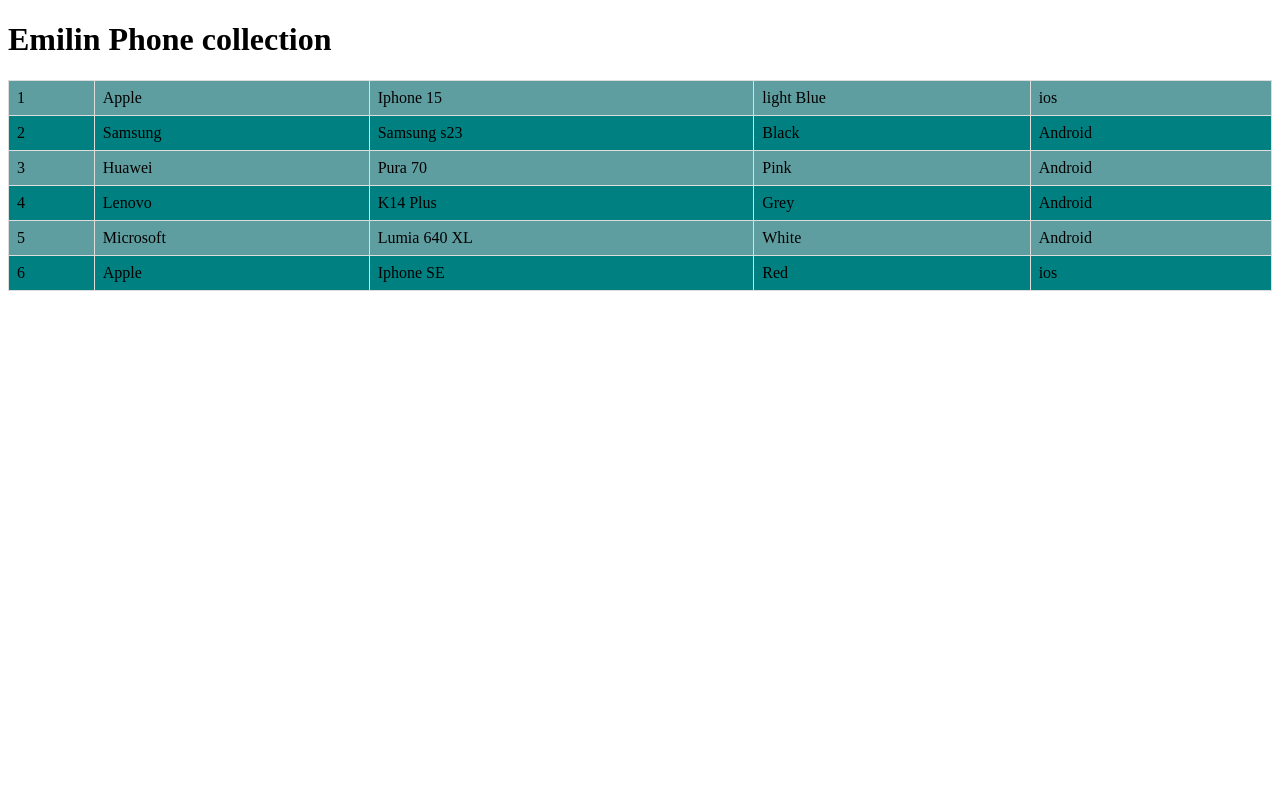
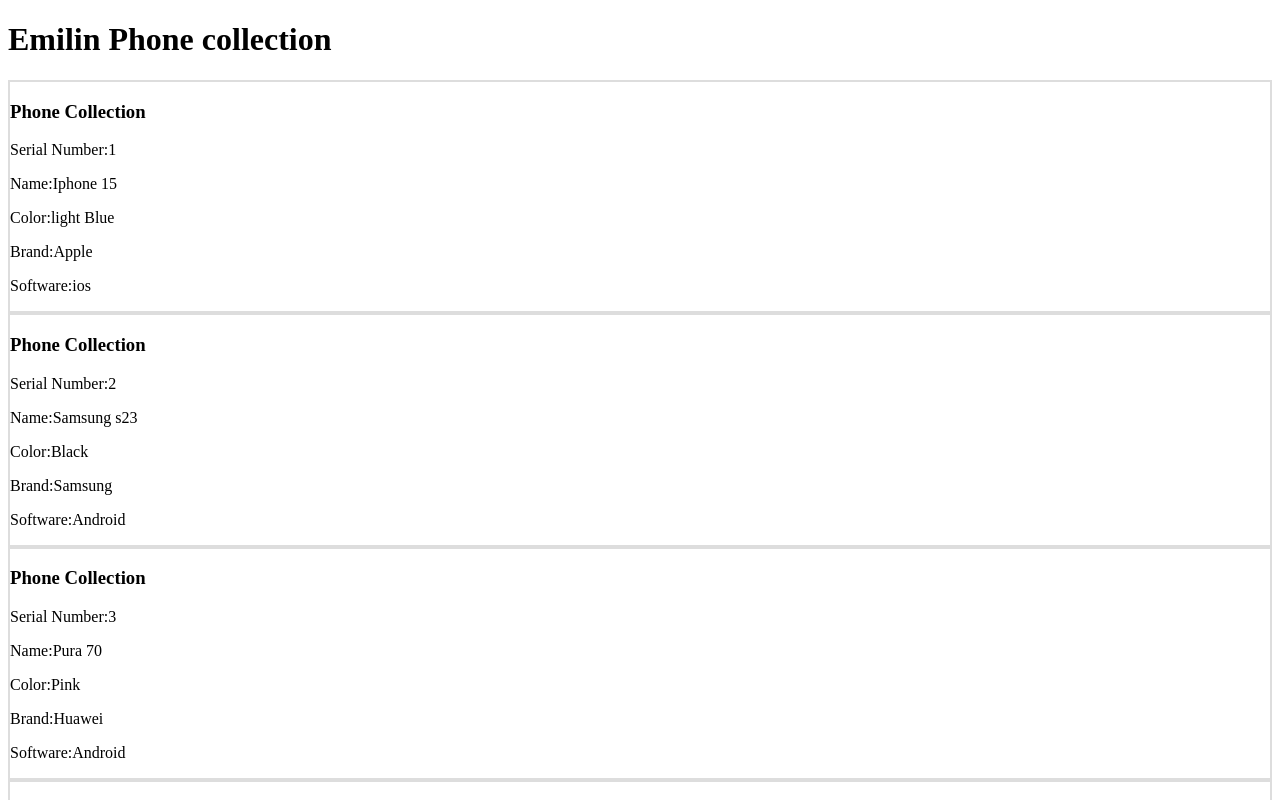
Before and after one commit to emilinsj/Emilin-Syju-Learning-Angular, an Angular app: page / in a window 1280 px wide. Shown: the top 800 px of the page. Built offline with nearby package versions, Linux system fonts and the light colour scheme.

Commit message:
Fixed Assignment 3

```diff
--- a/src/app/phone-list/phone-list.component.html
+++ b/src/app/phone-list/phone-list.component.html
@@ -1,4 +1,4 @@
-<table>
+<!--<table>
   <tr *ngFor="let phone of PhoneList" class="requires">
     <td>{{phone.serialNumber}}</td>
     <td>{{phone.brand}}</td>
@@ -6,5 +6,8 @@
     <td>{{phone.color}}</td>
     <td>{{phone.software}}</td>
   </tr>
-</table>
-<app-phone-list-item [phone]=""></app-phone-list-item>
+</table>-->
+
+<div *ngFor="let phone of PhoneList">
+  <app-phone-list-item [phone]="phone"></app-phone-list-item>
+</div>
```
